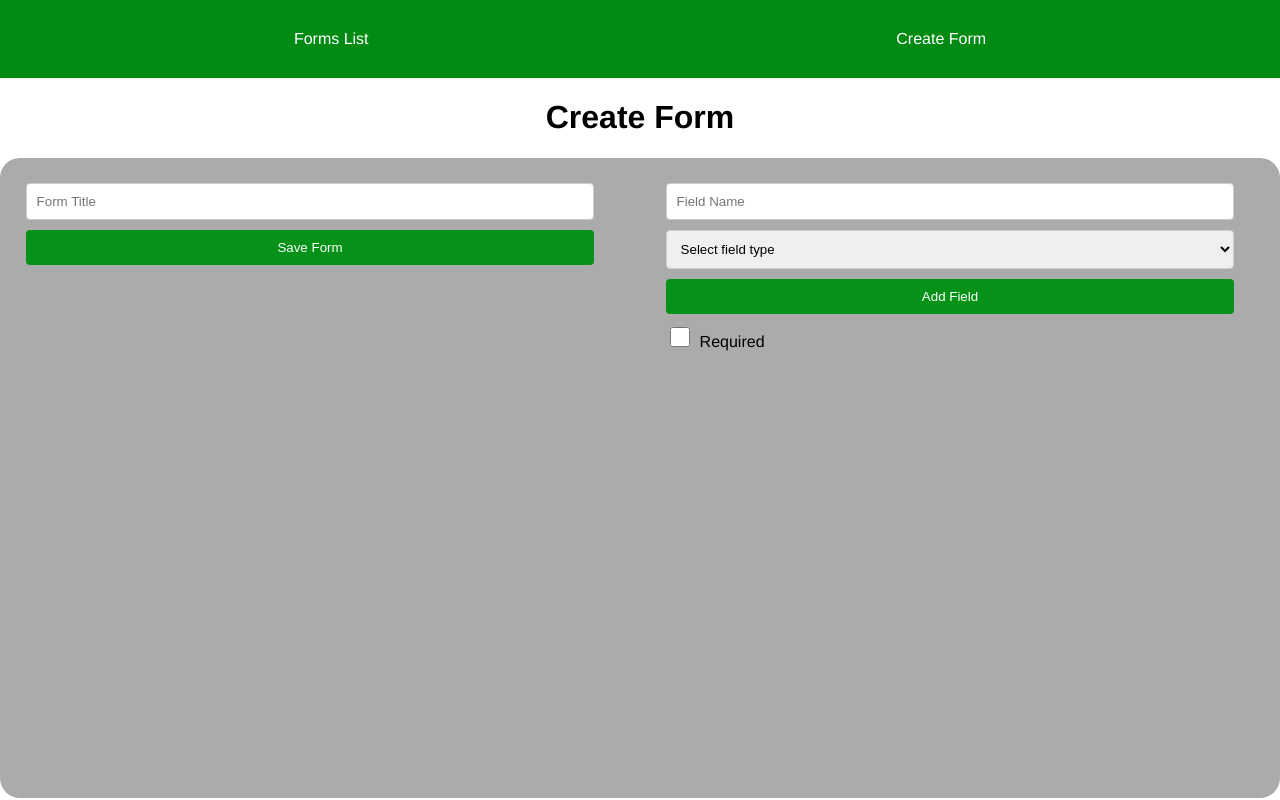
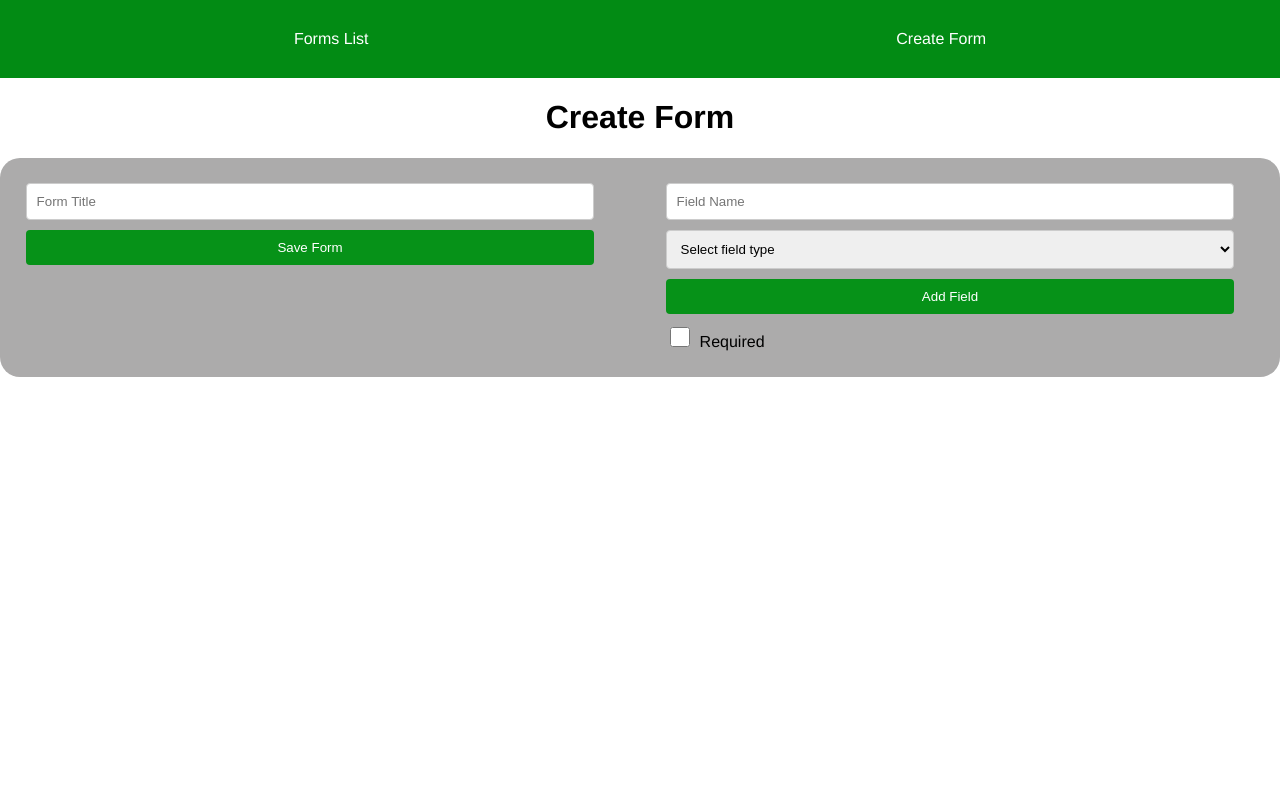
Before and after one commit to ThanoojKhan/GoogleForm-front-end, a React (Vite) app: page /createForm in a window 1280 px wide. Built offline with nearby package versions, Linux system fonts and the light colour scheme.

Commit message:
minor changes

```diff
--- a/src/assets/styles/createform.css
+++ b/src/assets/styles/createform.css
@@ -3,7 +3,7 @@
     flex-wrap: wrap;
     justify-content: space-between;
     width: 100%;
-    height: 80vh;
+    height: 80%;
     background-color: #acabab;
     border-radius: 20px;
 }
--- a/src/components/atom/TextField.tsx
+++ b/src/components/atom/TextField.tsx
@@ -10,12 +10,12 @@ interface TextFieldProps {
     onFieldChange?: (name: string, value: string) => void;
 }
 
-const TextField = ({ title, field, onFieldChange }: TextFieldProps) => {
+const TextField = ({ field, onFieldChange }: TextFieldProps) => {
 
 
     return (
         <>
-            <label>{title}</label>
+            <label>{field.name}</label>
             <input
                 type="text" name={field.name} required={field.required} onChange={(e) => onFieldChange && onFieldChange(field.name, e.target.value)}
             />
```
